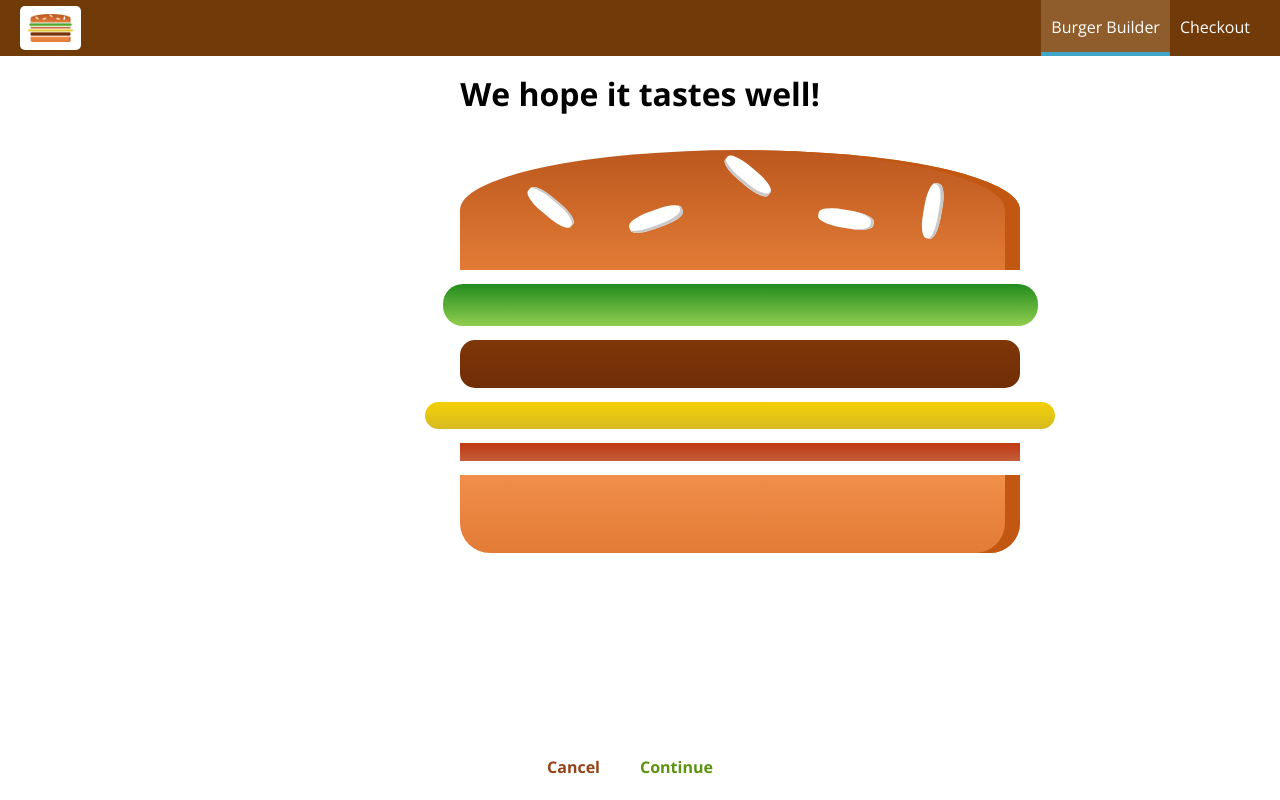
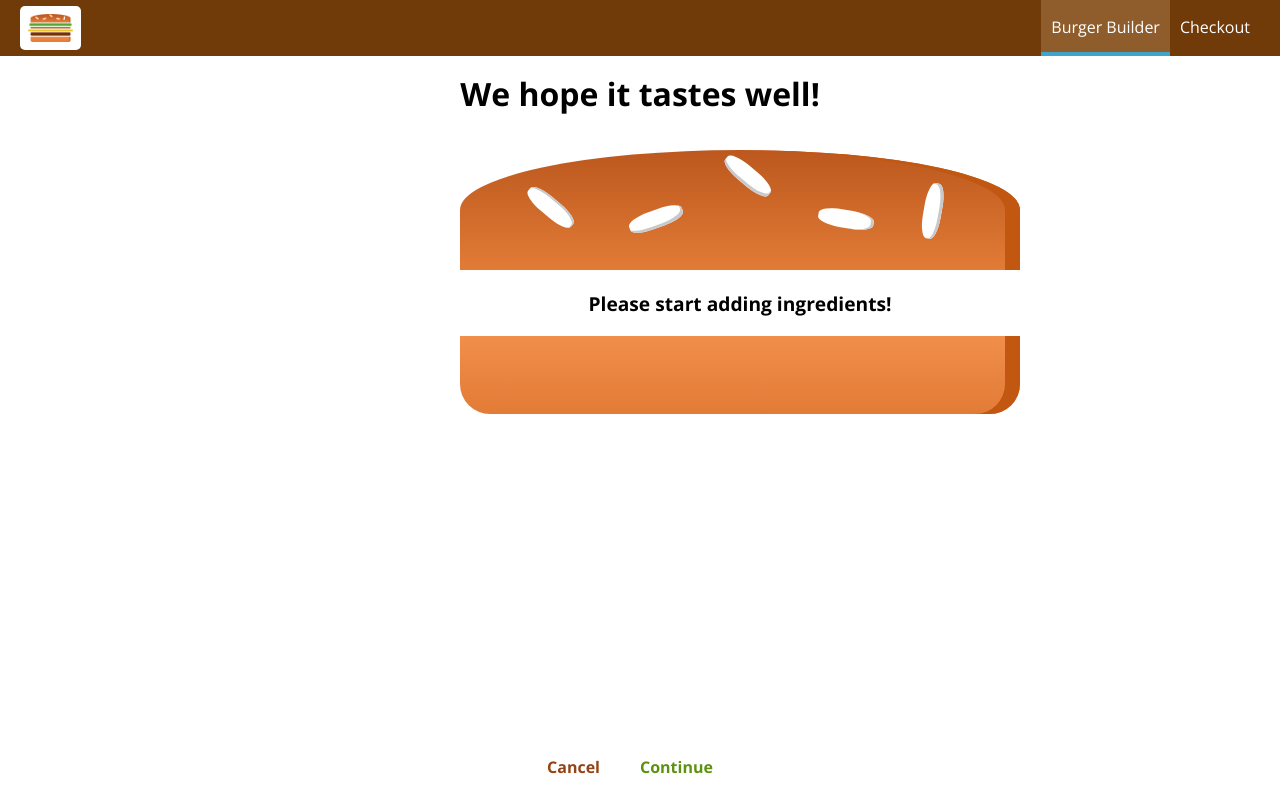
Before and after one commit to cfaguilera20/reactjs-builder, a React app: page /checkout in a window 1280 px wide. Built offline with nearby package versions, Linux system fonts and the light colour scheme.

Commit message:
Passing ingredients via query params.

```diff
--- a/src/containers/BurgerBuilder/BurgerBuilder.js
+++ b/src/containers/BurgerBuilder/BurgerBuilder.js
@@ -121,7 +121,21 @@
         //         this.setState({ loading: false, purchasing: false });
         //     });
 
-        this.props.history.push("/checkout");
+        const queryParams = [];
+
+        for (let i in this.state.ingredients) {
+            queryParams.push(
+                encodeURIComponent(i) +
+                    "=" +
+                    encodeURIComponent(this.state.ingredients[i])
+            );
+        }
+
+        const queryString = queryParams.join("&");
+        this.props.history.push({
+            pathname: "/checkout",
+            search: "?" + queryString
+        });
     };
 
     render() {
--- a/src/containers/Checkout/Checkout.js
+++ b/src/containers/Checkout/Checkout.js
@@ -10,6 +10,17 @@
             bacon: 1
         }
     };
+
+    componentDidMount() {
+        const query = new URLSearchParams(this.props.location.search);
+        const ingredients = {};
+        for (let param of query.entries()) {
+            //['key', 'value']
+            ingredients[param[0]] = +param[1];
+        }
+
+        this.setState({ ingredients: ingredients });
+    }
 
     checkoutCancelledHandler = () => {
         this.props.history.goBack();
```
